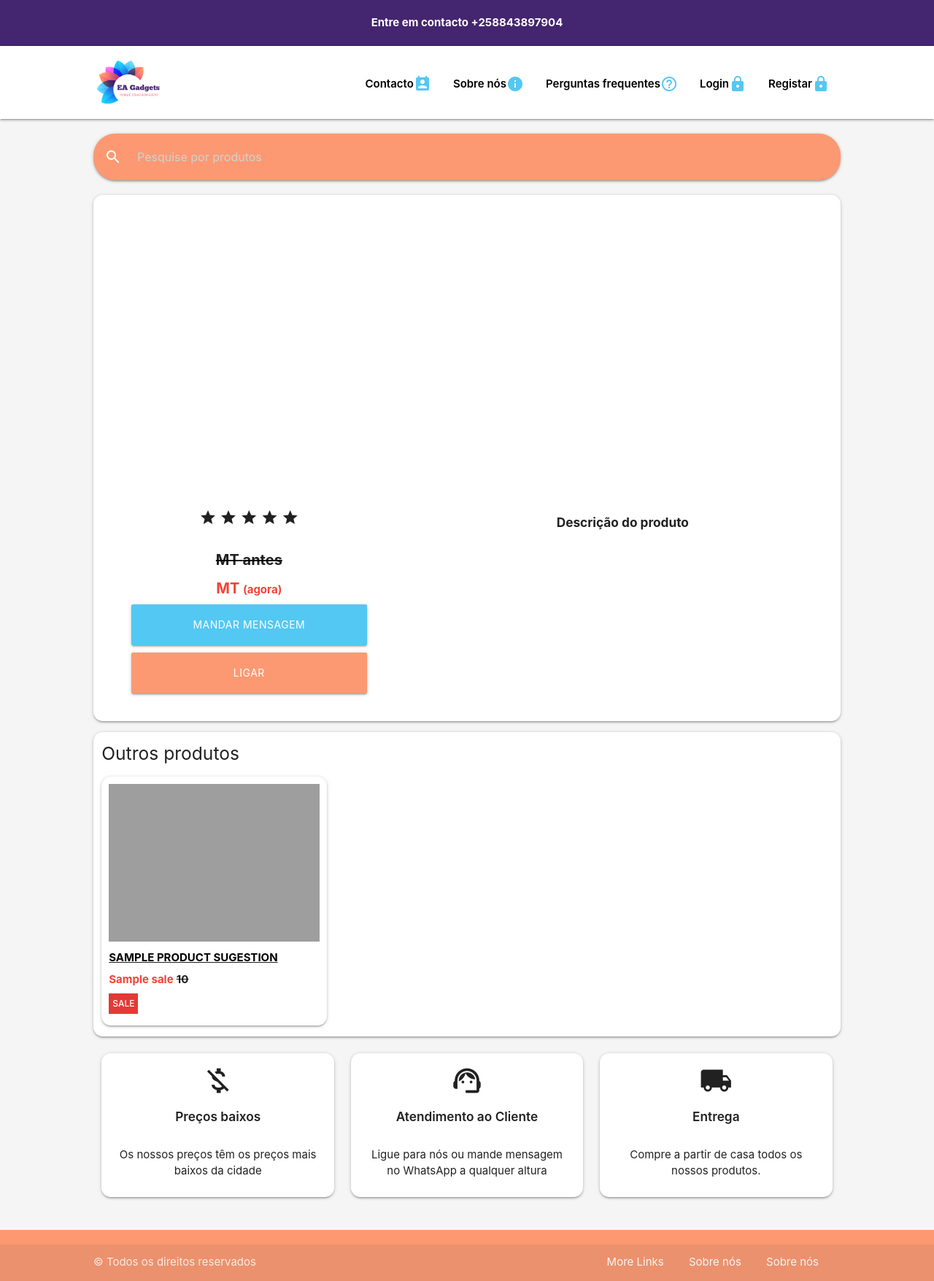
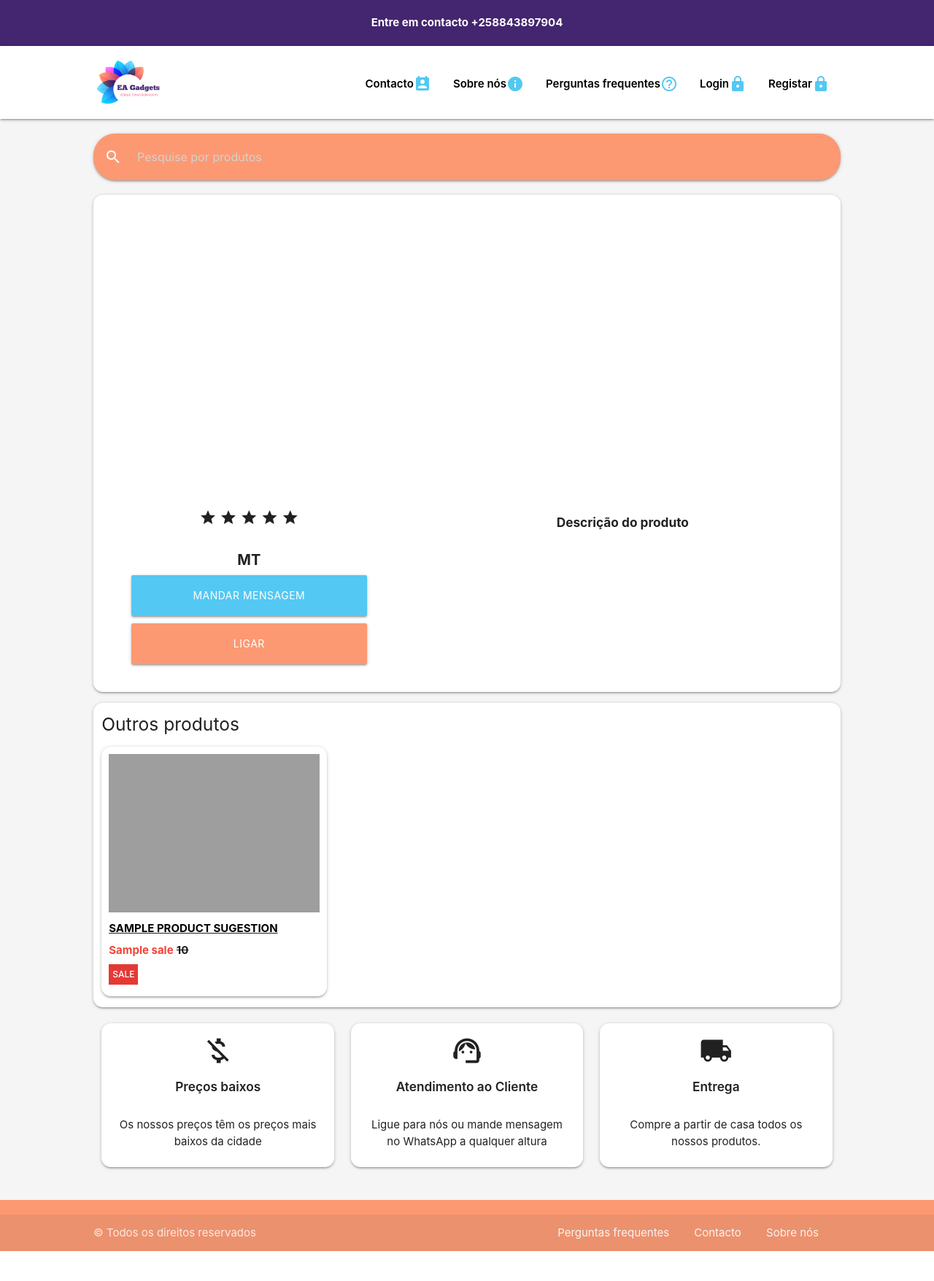
Before and after one commit to arnaldo-github/eagadgets, a Laravel app: template resources/views/general/singleproduct.blade.php in a window 1280 px wide. Shown: the whole page at 73% size. After the commit the page ends 1714 px from the top, so only its background shows below. Run offline with Laravel 8, Linux system fonts and the light colour scheme; the template is opened without the code that fills it: most values are stand-ins (such as "Sample title", 1, 10 or a date in 2020); data that the repository does not hold is empty; some libraries are stand-ins or nearby versions; grey boxes are pictures that could not be loaded.

Commit message:
Correcao do footer e dos precos e descontos a aparecerem emsimultaneo

```diff
--- a/resources/views/components-structure/footer.blade.php
+++ b/resources/views/components-structure/footer.blade.php
@@ -3,9 +3,9 @@
     <div class="container">
     © <? date('Y') ?> Todos os direitos reservados
         <span class="right footer-links">
-          <a class="grey-text text-lighten-4" href="#!">More Links</a>
-          <a class="grey-text text-lighten-4" href="#!">Sobre nós</a>
-          <a class="grey-text text-lighten-4" href="#!">Sobre nós</a>
+        <a class="grey-text text-lighten-4"   href="/">Perguntas frequentes </a>
+          <a class="grey-text text-lighten-4"  href="/">Contacto</a>
+          <a class="grey-text text-lighten-4" href="/">Sobre nós</a>
         </span>
     </div>
   </div>
--- a/resources/views/general/index.blade.php
+++ b/resources/views/general/index.blade.php
@@ -41,10 +41,10 @@
 						</a>
 
 						</p>
-					<p><span class="red-text">{{$product->sale}}</span>
-						<span @if(isset($product->sale)) style="text-decoration: line-through;" @endif >{{$product->price}}</span></p>
+					<p> @if(isset($product->sale) && $product->sale>0)<span class="red-text">{{$product->sale}}</span> @endif
+						<span @if(isset($product->sale)  && $product->sale>0) style="text-decoration: line-through;" @endif >{{$product->price}}</span></p>
 
-					@if(isset($product->sale))
+					@if(isset($product->sale) && $product->sale>0)
 					<p class="red darken-1 white-text" style="font-size: 12px; font-weight: 500; width: fit-content; padding: 5px;">SALE</p>
 
 					@endif
--- a/resources/views/general/singleproduct.blade.php
+++ b/resources/views/general/singleproduct.blade.php
@@ -44,12 +44,12 @@
                 <span class="material-icons" id="star5" onclick="add(this,5)">star</span>
             </p>
                 <h3 class="center" style=" font-size: 25px;font-weight: 800;">{{$product->name}}</h3>
-                <h5 class="center" style="text-decoration: line-through; font-size: 20px;font-weight: 700;">
+                <h5 class="center" style="@if(isset($product->sale) && $product->sale > 0)text-decoration: line-through; @endif font-size: 20px;font-weight: 700;">
 
 
-                    {{$product->price}} MT <span>antes</span></h5>
-                <h5 class="center red-text" style=" font-size: 20px;font-weight: 700;">
-                    {{$product->sale}} MT <small>(agora)</small></h5>
+                    {{$product->price}} MT @if(isset($product->sale) && $product->sale > 0)<span>antes</span> @endif</h5>
+          @if(isset($product->sale) && $product->sale > 0)      <h5 class="center red-text" style=" font-size: 20px;font-weight: 700;">
+                    {{$product->sale}} MT <small>(agora)</small></h5> @endif
                 <p class="center" class="center"><a
                 href="https://wa.me/{{$whatsappNumber}}?text={{$message . ' '. url()->full()}}"
                 style="background-color:  rgb(83, 200, 243) !important;width: 80%; height: 100%; padding-top: 10px; padding-bottom: 10px;" class="btn black">Mandar Mensagem <span class="flaticon-whatsapp"> </span> </a> <br>
@@ -84,10 +84,10 @@
 						</a>
 
 						</p>
-					<p><span class="red-text">{{$product->sale}}</span>
-						<span @if(isset($product->sale)) style="text-decoration: line-through;" @endif >{{$product->price}}</span></p>
+					<p>@if(isset($product->sale) && $product->sale > 0)<span class="red-text">{{$product->sale}}</span> @endif
+						<span @if(isset($product->sale) && $product->sale > 0) style="text-decoration: line-through;" @endif >{{$product->price}}</span></p>
 
-					@if(isset($product->sale))
+					@if(isset($product->sale) && $product->sale > 0)
 					<p class="red darken-1 white-text" style="font-size: 12px; font-weight: 500; width: fit-content; padding: 5px;">SALE</p>
 
 					@endif
@@ -102,7 +102,7 @@
         document.addEventListener('DOMContentLoaded', function() {
             var elems = document.querySelectorAll('.carousel');
             var instances = M.Carousel.init(elems, {
-                numVisible: 1,
+                numVisible: 2,
                 indicators: true
             });
         });
```
Also changed, not shown: resources/views/general/allproducts.blade.php (+4 -4 lines), resources/views/general/category.blade.php (+4 -4 lines), resources/views/general/search.blade.php (+7 -6 lines).
